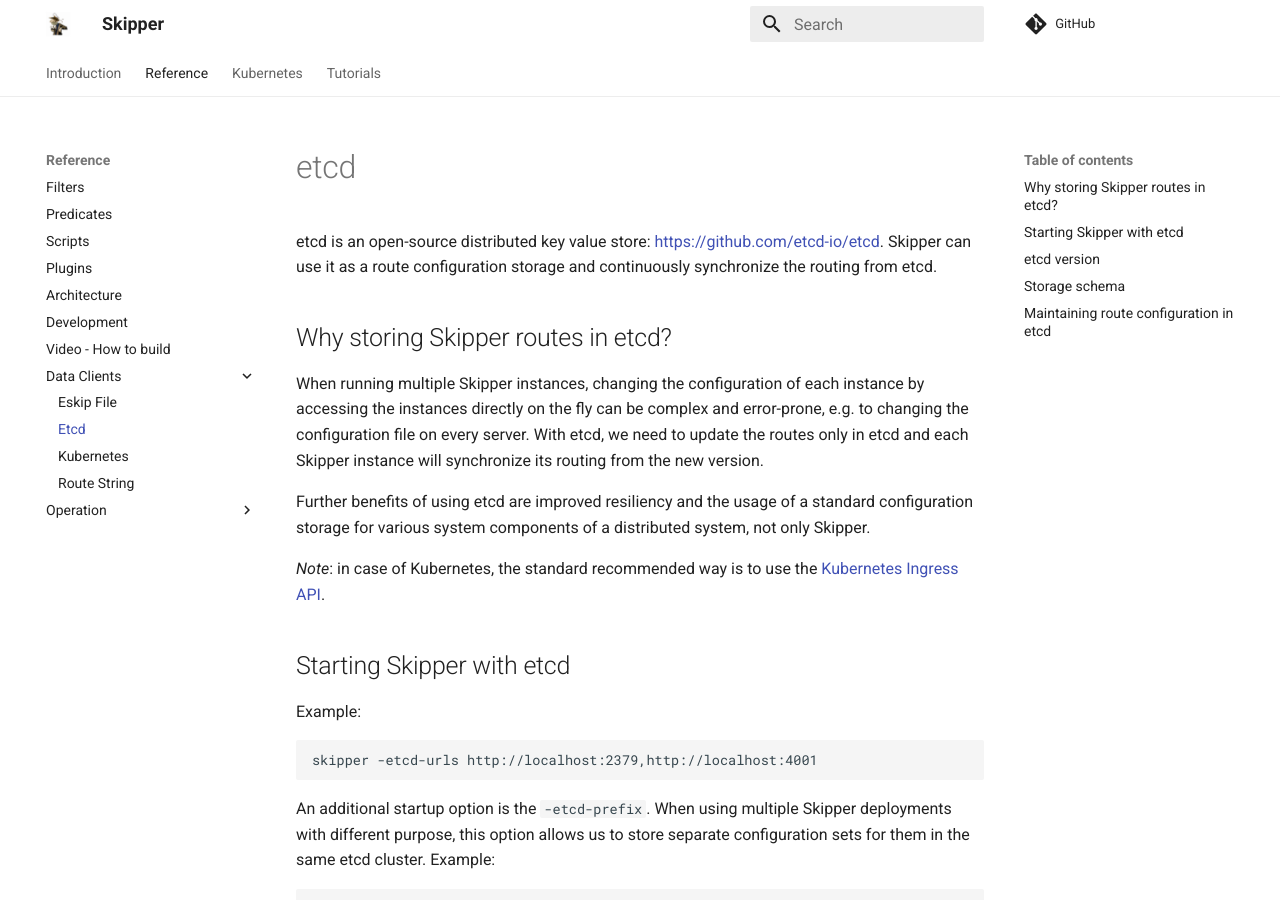
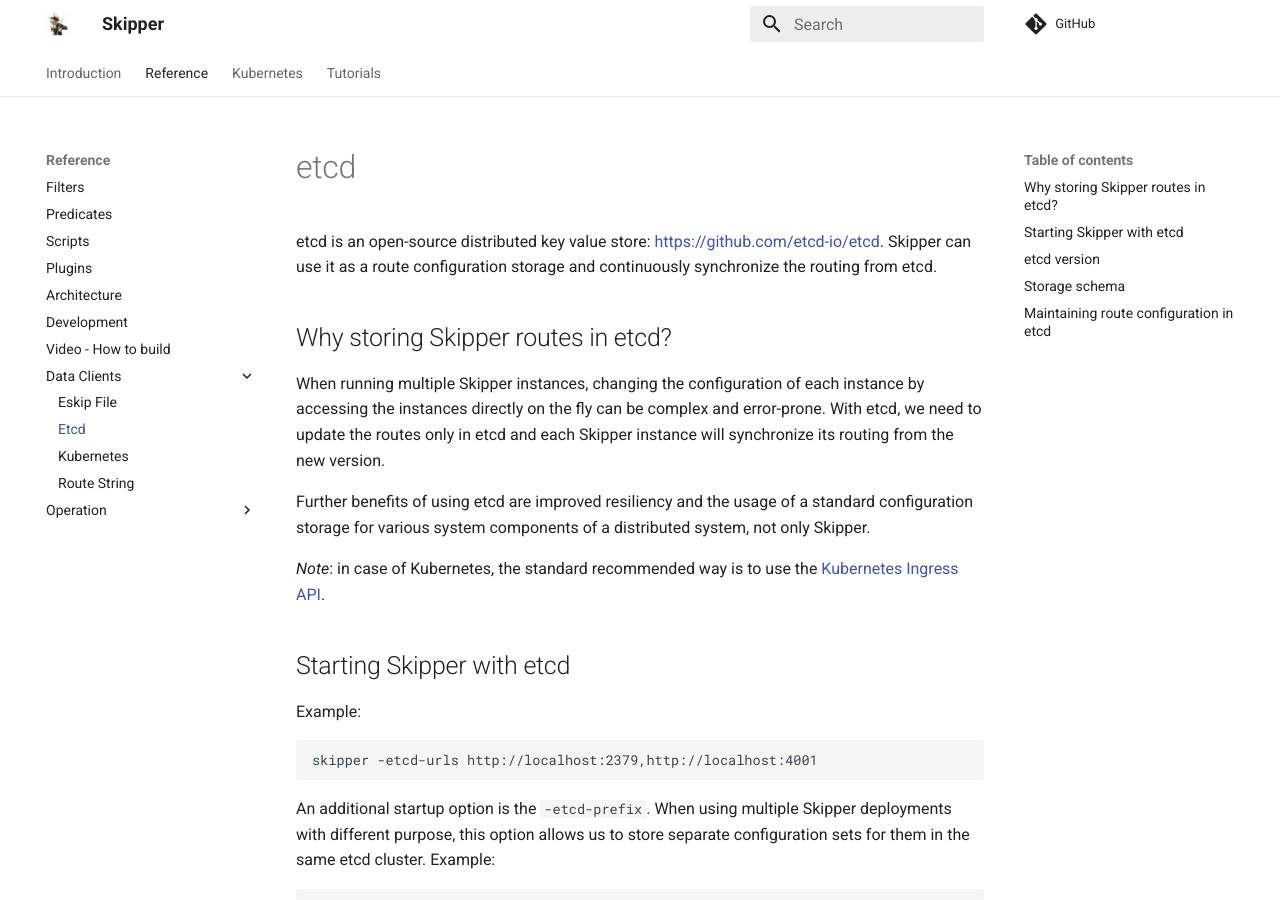
Before and after one commit to zalando/skipper, an MkDocs documentation site: the page built from docs/data-clients/etcd.md, in a window 1280 px wide and 900 px high. Built offline with MkDocs 1.6.1 and Material for MkDocs 9.7.7, drawn with Linux system fonts in a browser that asks for light colours; comment, search, counter and statistics services are not loaded.

Commit message:
remove unrelated example from the text
Signed-off-by: Arpad Ryszka <arpad.ryszka@gmail.com>

```diff
--- a/docs/data-clients/etcd.md
+++ b/docs/data-clients/etcd.md
@@ -7,9 +7,8 @@
 ## Why storing Skipper routes in etcd?
 
 When running multiple Skipper instances, changing the configuration of each instance by accessing the instances
-directly on the fly can be complex and error-prone, e.g. to changing the configuration file on every server.
-With etcd, we need to update the routes only in etcd and each Skipper instance will synchronize its routing from
-the new version.
+directly on the fly can be complex and error-prone. With etcd, we need to update the routes only in etcd and
+each Skipper instance will synchronize its routing from the new version.
 
 Further benefits of using etcd are improved resiliency and the usage of a standard configuration storage for
 various system components of a distributed system, not only Skipper.
```
